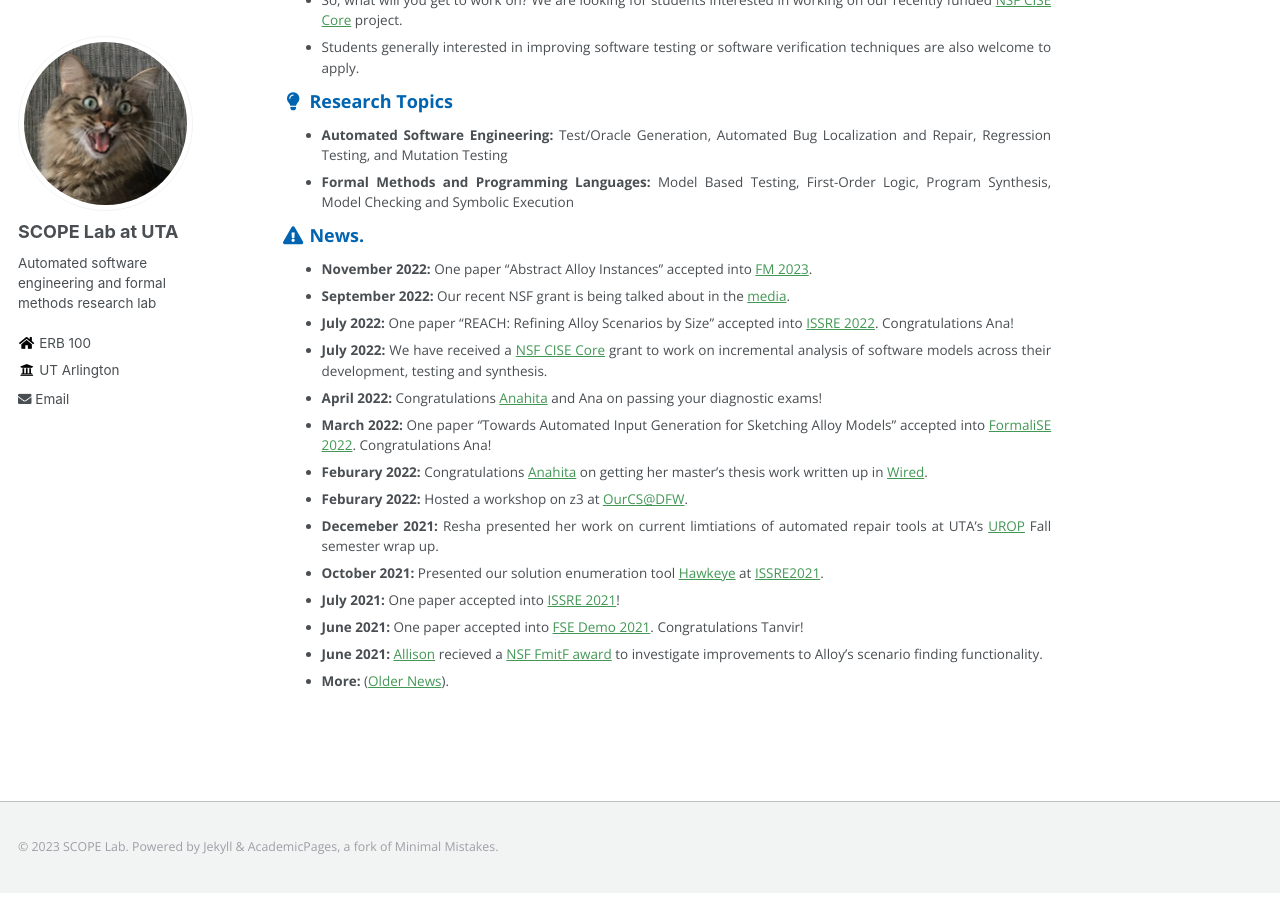
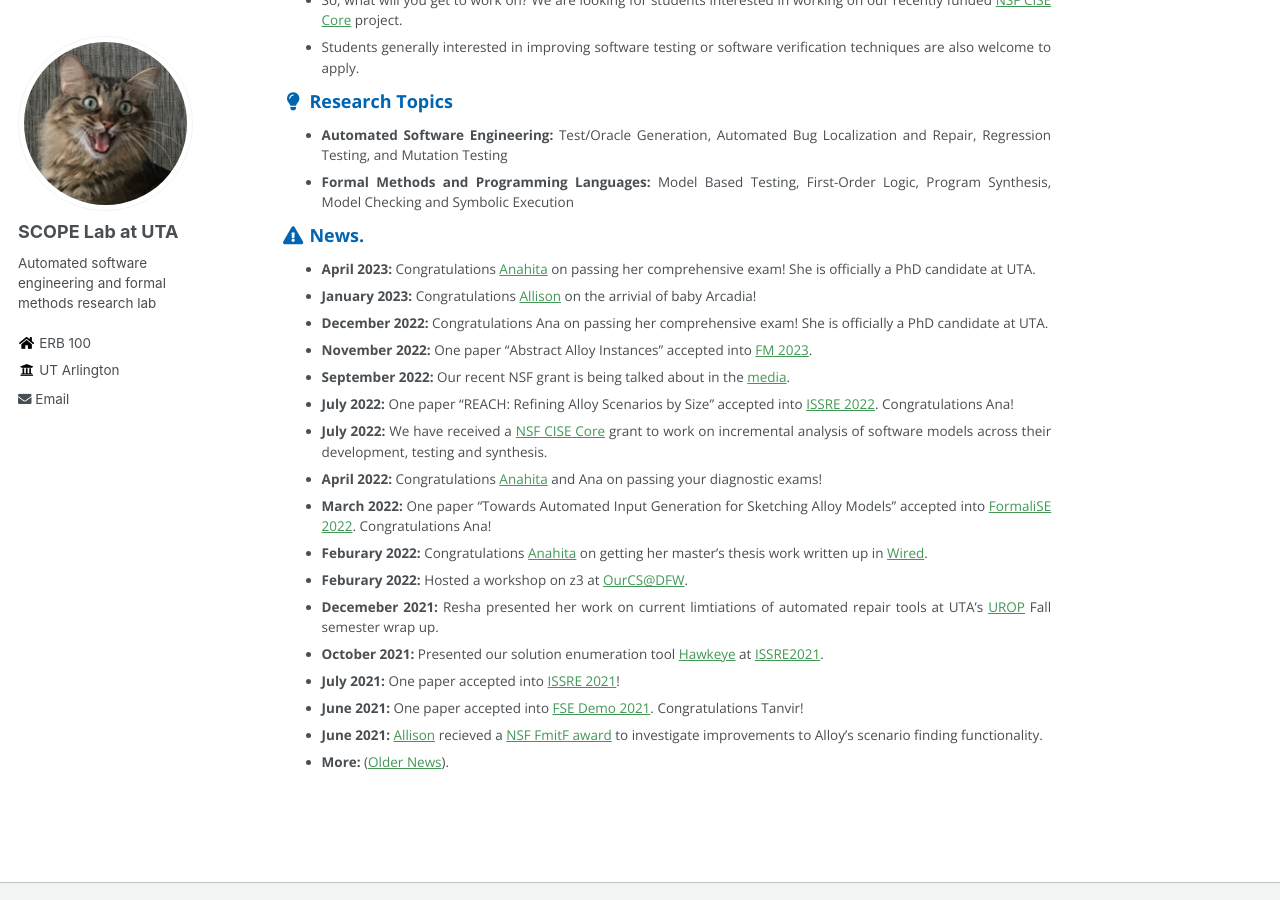
Before and after one commit to SCOPELabUTA/SCOPELabUTA.github.io, a Jekyll site: the page built from _pages/about.md, in a window 1280 px wide and 900 px high, scrolled down 599 px. Built offline with Jekyll 4.4.1, drawn with Linux system fonts in a browser that asks for light colours.

Commit message:
Update about.md

```diff
--- a/_pages/about.md
+++ b/_pages/about.md
@@ -31,6 +31,9 @@ Mutation Testing
 Checking and Symbolic Execution
 
 ### <i class="fa fa-fw fa-exclamation-triangle" aria-hidden="true"></i> News.
+* **April 2023:** Congratulations [Anahita](https://www.linkedin.com/in/anahita-samadi-2756704b/) on passing her comprehensive exam! She is officially a PhD candidate at UTA.
+* **January 2023:** Congratulations [Allison](https://allisonius.github.io/) on the arrivial of baby Arcadia!
+* **December 2022:** Congratulations Ana on passing her comprehensive exam! She is officially a PhD candidate at UTA.
 * **November 2022:** One paper "Abstract Alloy Instances" accepted into [FM 2023](https://fm2023.isp.uni-luebeck.de/).
 * **September 2022:** Our recent NSF grant is being talked about in the [media](https://www.uta.edu/news/news-releases/2022/09/22/sullivan-nsf-software-updates).
 * **July 2022:** One paper "REACH: Refining Alloy Scenarios by Size" accepted into [ISSRE 2022](https://issre2022.github.io/index.html). Congratulations Ana!
```
